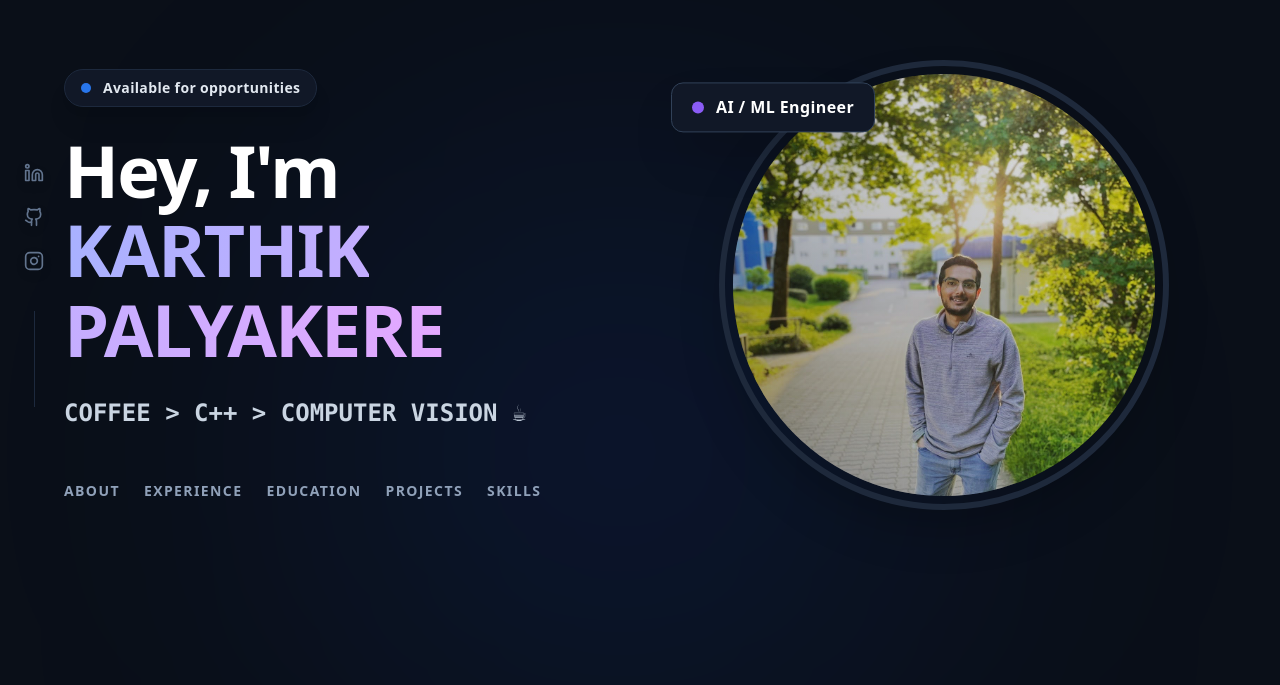
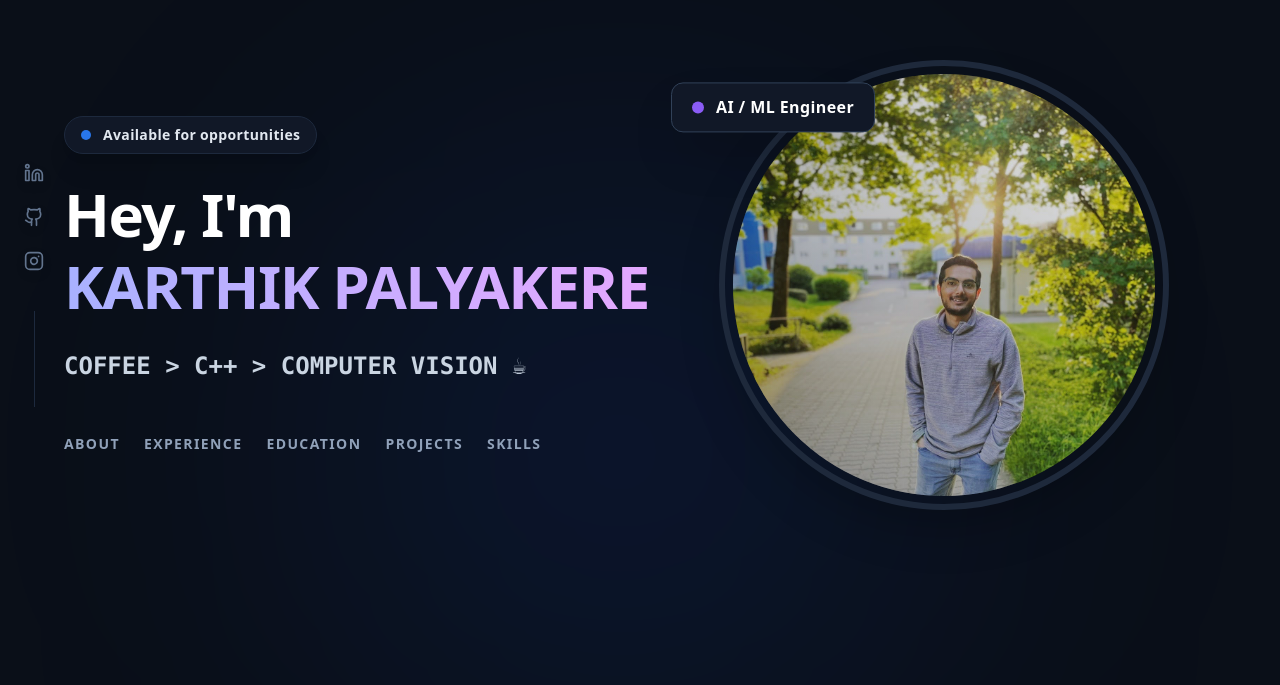
Before and after one commit to Karthikps84/karthik-portfolio, a Next.js app: page / in a window 1280 px wide. Shown: the part 115-800 px from the top of the page. Built offline with nearby package versions, Linux system fonts and the light colour scheme.

Commit message:
Update greeting and heading styles in page.tsx

```diff
--- a/app/page.tsx
+++ b/app/page.tsx
@@ -186,9 +186,9 @@ export default function Portfolio() {
             </motion.div>
 
             {/* Main Greeting */}
-            <motion.h1 variants={fadeInUp} className="text-5xl sm:text-7xl font-semibold tracking-tight text-white leading-[1.1]">
-              Hey, I'm <br className="hidden sm:block"/>
-              <span className="text-transparent bg-clip-text bg-gradient-to-r from-[#a8b1ff] to-[#e4a8ff] font-bold">
+            <motion.h1 variants={fadeInUp} className="text-4xl sm:text-5xl lg:text-6xl font-semibold tracking-tight text-white leading-[1.2]">
+              Hey, I'm <br className="hidden lg:block"/>
+              <span className="text-transparent bg-clip-text bg-gradient-to-r from-[#a8b1ff] to-[#e4a8ff] font-bold whitespace-nowrap">
                 KARTHIK PALYAKERE
               </span>
             </motion.h1>
@@ -386,7 +386,7 @@ export default function Portfolio() {
 
         <div className="relative z-10 max-w-4xl mx-auto px-6 space-y-12">
           <motion.div initial={{ opacity: 0, y: 20 }} whileInView={{ opacity: 1, y: 0 }} viewport={{ once: true }}>
-            <h2 className="text-[12vw] sm:text-[8vw] font-black leading-none tracking-tighter text-transparent bg-clip-text bg-gradient-to-b from-white to-slate-500 uppercase">
+            <h2 className="text-6xl sm:text-7xl md:text-8xl font-black leading-none tracking-tight text-transparent bg-clip-text bg-gradient-to-b from-white to-slate-500 uppercase">
               Let's Talk
             </h2>
             <p className="text-xl md:text-2xl text-slate-400 mt-6 max-w-2xl mx-auto">
```
